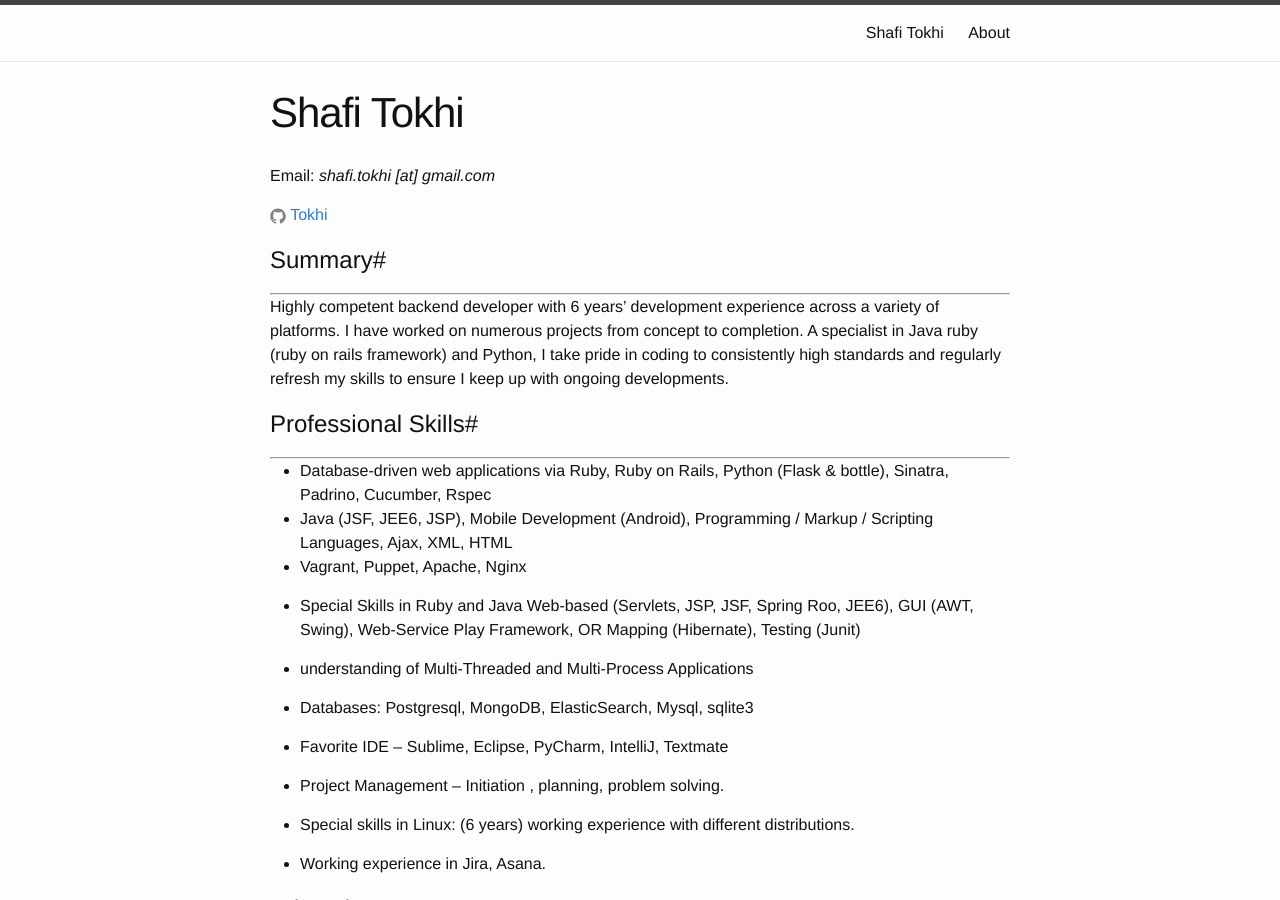
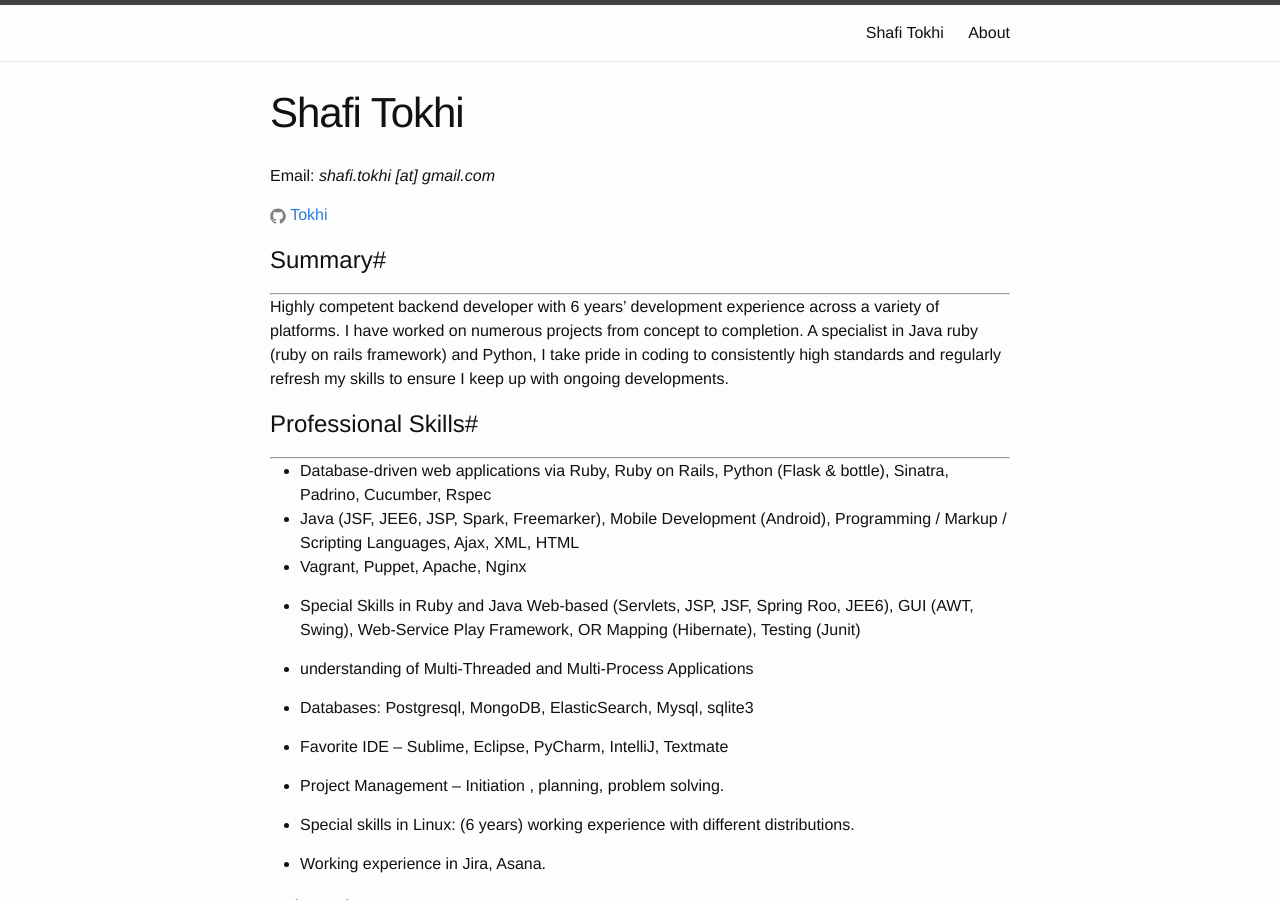
Before and after one commit to tokhi/tokhi.github.io, a Jekyll site: the page built from 2014-10-16-resume.markdown, in a window 1280 px wide and 900 px high. Built offline with Jekyll 4.4.1, drawn with Linux system fonts in a browser that asks for light colours.

Commit message:
Update 2014-10-16-resume.markdown

```diff
--- a/2014-10-16-resume.markdown
+++ b/2014-10-16-resume.markdown
@@ -30,7 +30,7 @@ Highly competent backend developer with 6 years’ development experience across
 <hr>
 
 * Database-driven web applications via Ruby, Ruby on Rails, Python (Flask & bottle), Sinatra, Padrino, Cucumber, Rspec
-* Java (JSF, JEE6, JSP), Mobile Development (Android), Programming / Markup / Scripting Languages, Ajax, XML, HTML
+* Java (JSF, JEE6, JSP, Spark, Freemarker), Mobile Development (Android), Programming / Markup / Scripting Languages, Ajax, XML, HTML
 * Vagrant, Puppet, Apache, Nginx
 
 * Special Skills in Ruby and Java  Web-based (Servlets, JSP, JSF, Spring Roo, JEE6), GUI (AWT, Swing), Web-Service Play Framework, OR Mapping (Hibernate), Testing (Junit)
```
